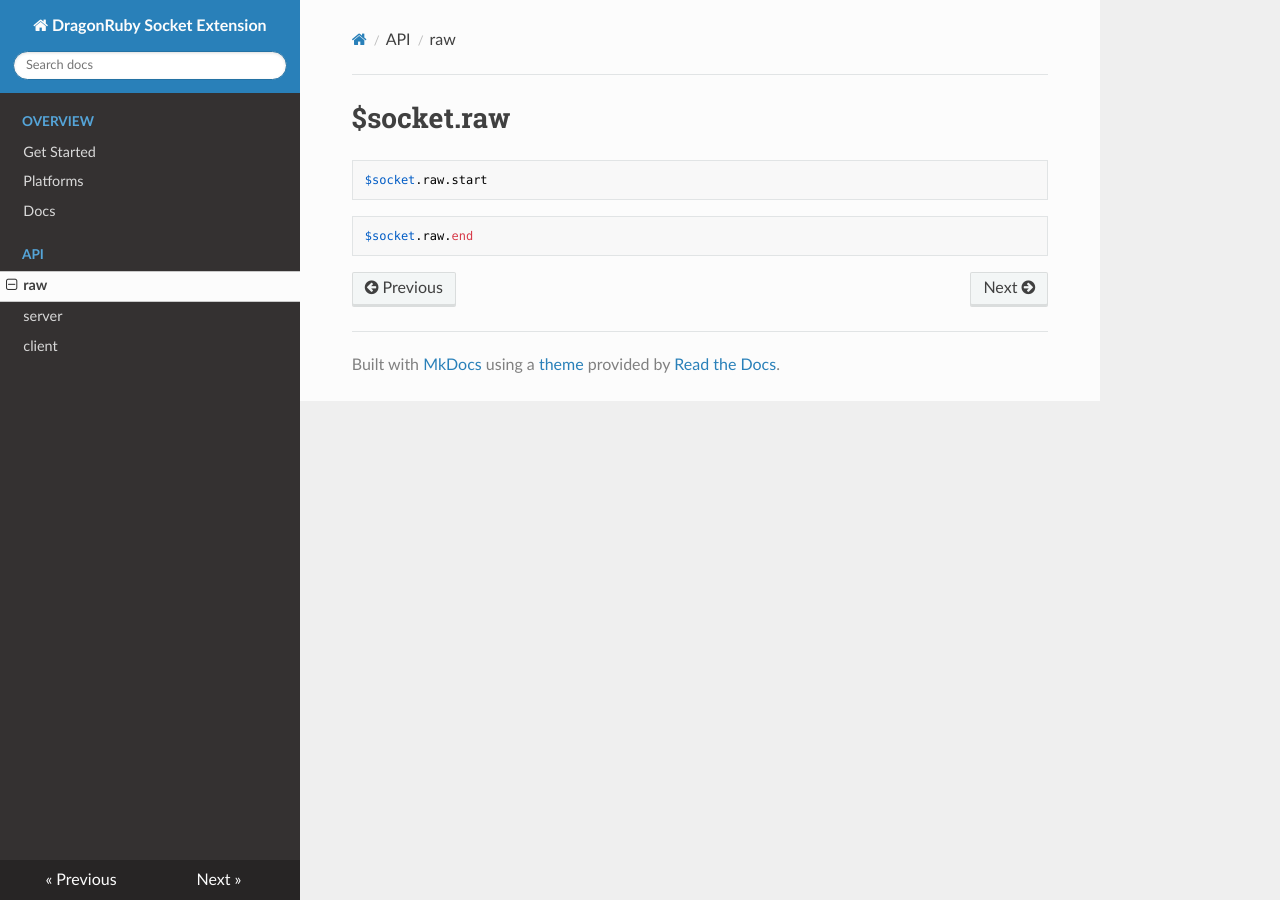
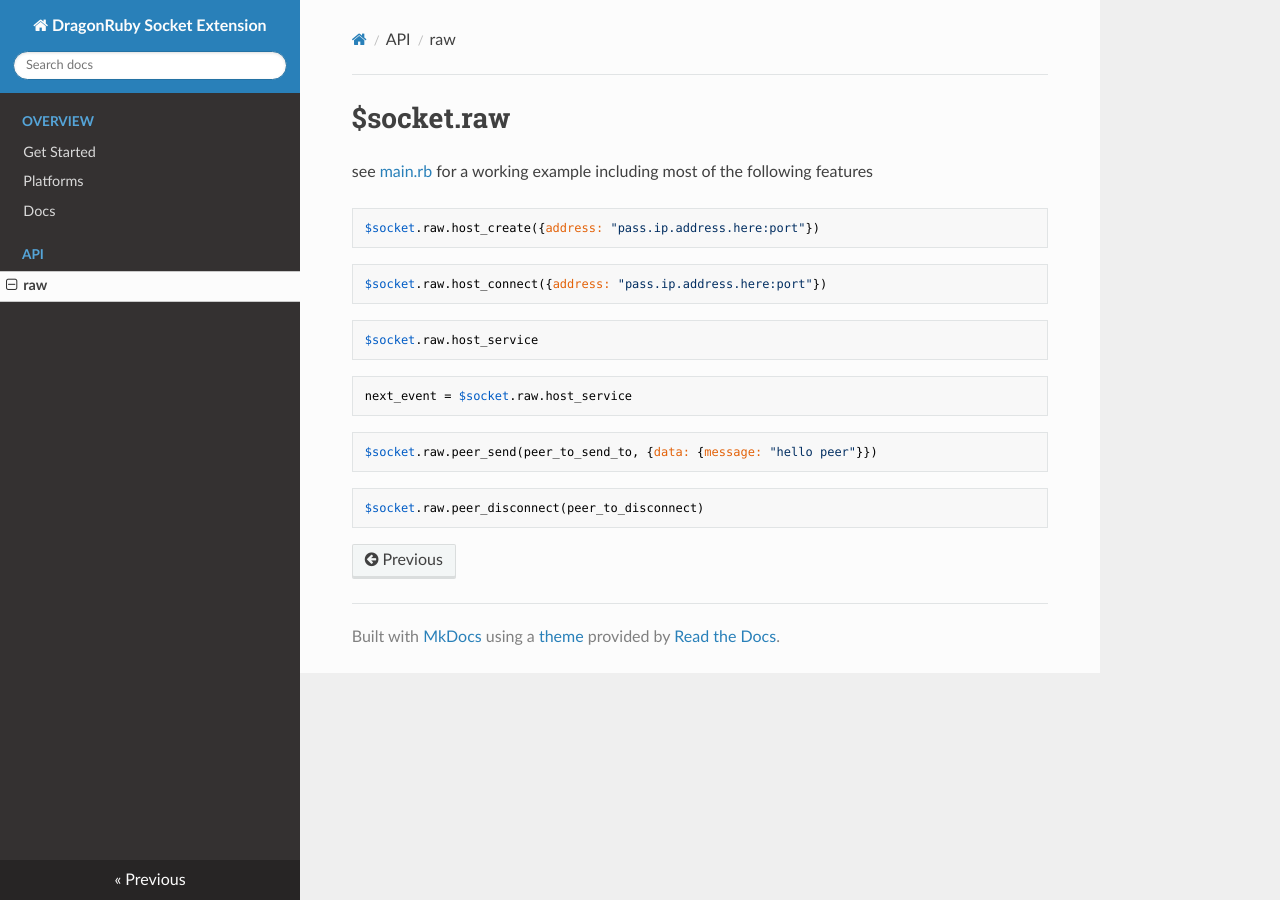
Before and after one commit to Lyniat/dr-socket, an MkDocs documentation site: the page built from docs/docs/api/raw.md, in a window 1280 px wide. Built offline with MkDocs 1.6.1, drawn with Linux system fonts in a browser that asks for light colours; nearby versions of some CDN libraries.

Commit message:
Update docs

````diff
--- a/docs/docs/api/raw.md
+++ b/docs/docs/api/raw.md
@@ -1,9 +1,27 @@
 # $socket.raw
 
+see [main.rb](https://github.com/Lyniat/dr-socket/blob/main/app/main.rb) for a working example including most of the following features
+
 ```ruby
-$socket.raw.start
+$socket.raw.host_create({address: "pass.ip.address.here:port"})
 ```
 
 ```ruby
-$socket.raw.end
+$socket.raw.host_connect({address: "pass.ip.address.here:port"})
 ```
+
+```ruby
+$socket.raw.host_service
+```
+
+```ruby
+next_event = $socket.raw.host_service
+```
+
+```ruby
+$socket.raw.peer_send(peer_to_send_to, {data: {message: "hello peer"}})
+```
+
+```ruby
+$socket.raw.peer_disconnect(peer_to_disconnect)
+```
--- a/docs/mkdocs.yml
+++ b/docs/mkdocs.yml
@@ -7,5 +7,3 @@ nav:
       - 'Docs': 'overview/docs.md'
   - 'API':
     - 'raw': 'api/raw.md'
-    - 'server': 'api/raw/server.md'
-    - 'client': 'api/raw/client.md'
````
Also changed, not shown: docs/docs/overview/get-started.md (+3 -0 lines), docs/docs/overview/platforms.md (+2 -0 lines).
